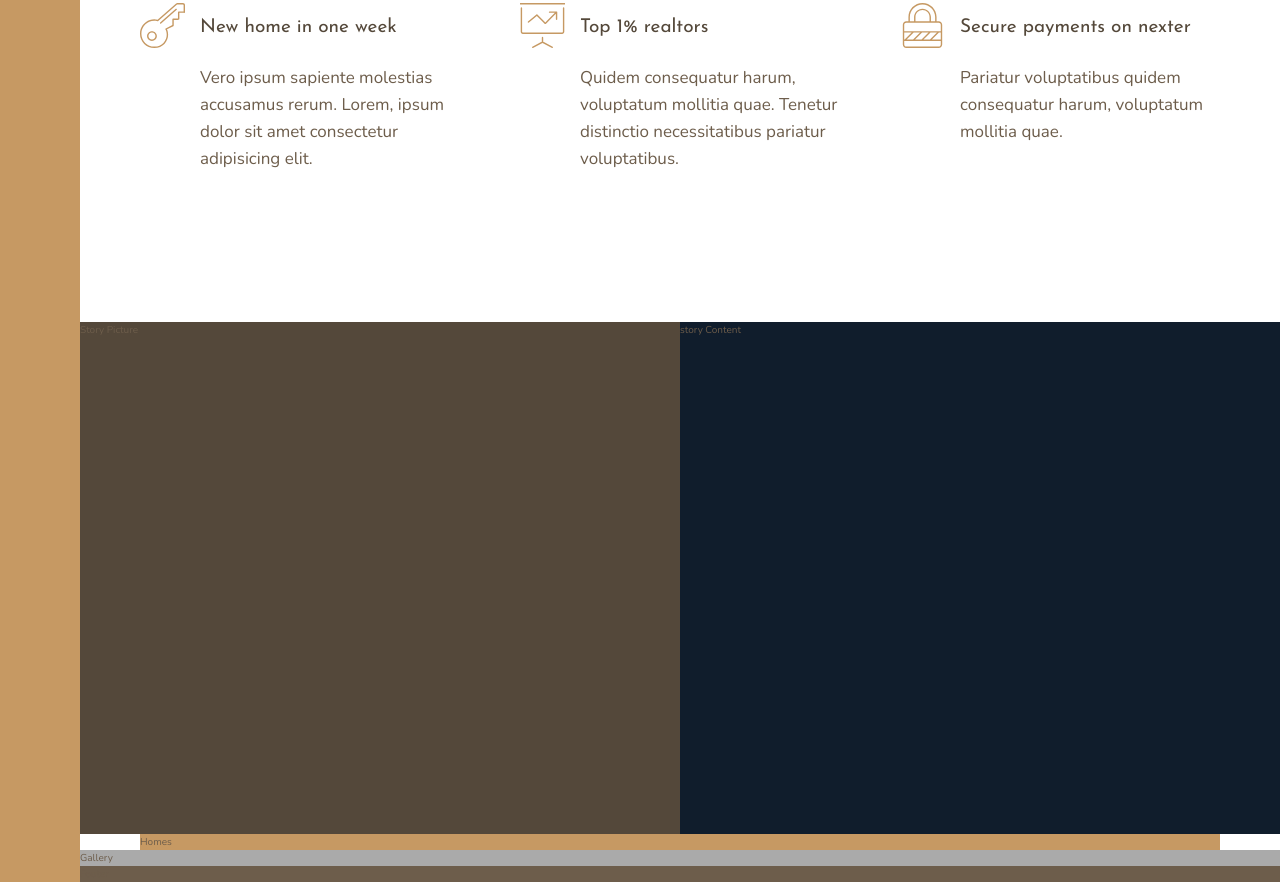
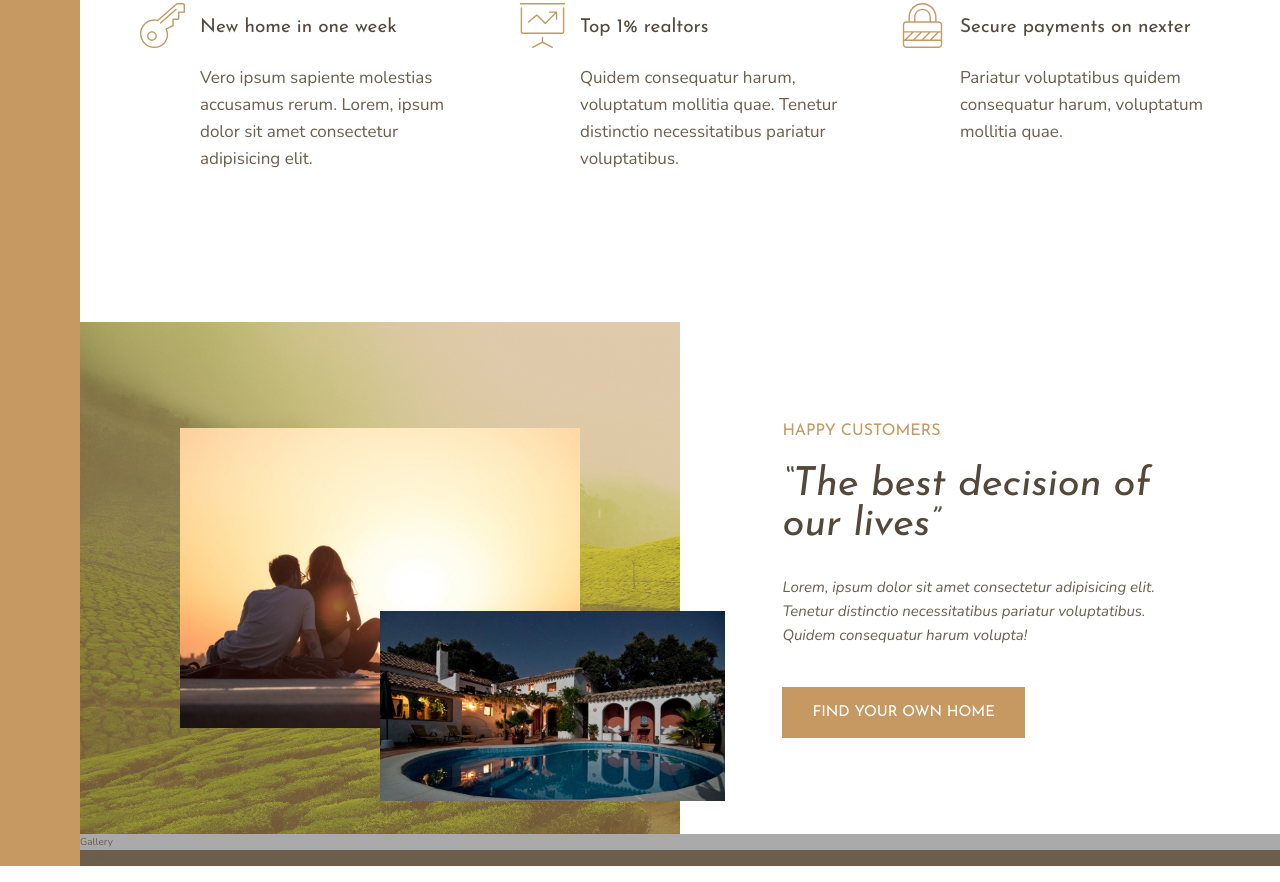
Before and after one commit to UThan/Nexter, a website: page index.html in a window 1280 px wide. Shown: the part 996-1878 px from the top of the page. Drawn offline with nearby package versions, Linux system fonts and the light colour scheme.

Commit message:
implementing story section

```diff
--- a/index.html
+++ b/index.html
@@ -59,9 +59,23 @@
                 <p class="feature__text">Pariatur voluptatibus quidem consequatur harum, voluptatum mollitia quae.</p>
             </div>
         </section>
-        <section class="story__picture">Story Picture</section>
-        <section class="story__content">story Content</section>
-        <section class="homes">Homes</section>
+        <section class="story__picture">
+            <img src="img/story-1.jpeg" alt="story picture 1" class="story__img-1">
+            <img src="img/story-2.jpeg" alt="story picture 2" class="story__img-2">
+        </section>
+        <section class="story__content">
+            <h3 class="heading-3 mb-2">Happy Customers</h3>
+            <h2 class="heading-2 heading-2--dark mb-3">
+                &ldquo;The best decision of our lives&rdquo;
+            </h2>
+            <p class="story__text">
+                Lorem, ipsum dolor sit amet consectetur adipisicing elit. Tenetur distinctio necessitatibus pariatur voluptatibus. Quidem consequatur harum volupta!
+            </p>
+            <button class="btn">find your own home</button>
+        </section>
+        <section class="homes">
+
+        </section>
         <section class="gallery">Gallery</section>
         <footer class="footer">Footer</footer>
     </body>
--- a/sass/_base.scss
+++ b/sass/_base.scss
@@ -9,6 +9,9 @@ $color-grey-light-2: #aaa;
 
 $color-grey-dark-1: #54483A;
 $color-grey-dark-2: #6D5D4B;
+
+$color-white: #fff;
+$color-black: #000;
 
 // FONT VARIABLES
 $font-primary: 'Nunito', sans-serif;
@@ -37,10 +40,6 @@ body{
     display: grid;
     grid-template-columns: [sidebar-st] 8rem [sidebar-end full-st] minmax(6rem,1fr) [center-st] repeat(8,[col-st] minmax(min-content, 14rem) [col-end]) [center-end] minmax(6rem,1fr) [full-end];
     grid-template-rows: 80vh min-content 40vw repeat(3, min-content);
-
-
-    & > *{
-    }
 }
 
 .sidebar{
@@ -56,18 +55,6 @@ body{
 .realtors{
     background-color: $color-primary-dark;
     grid-column: col-st 7 / full-end;
-}
-
-.story{
-    &__picture{
-        background-color: $color-grey-dark-1;
-        grid-column: full-st/col-end 4;
-    }
-
-    &__content{
-        background-color: $color-secondary;
-        grid-column: col-st 5/full-end;
-    }
 }
 
 .homes{
--- a/sass/_story.scss
+++ b/sass/_story.scss
@@ -0,0 +1,35 @@
+.story{
+    &__picture{
+        grid-column: full-st/col-end 4;
+        display: grid;
+        grid-template-columns: repeat(6 , 1fr);
+        grid-template-rows: repeat(6, 1fr);
+        align-items: center;
+        background-image: linear-gradient(rgba($color-primary,0.5),rgba($color-primary,0.5)),url(../img/back.jpg);
+        background-size: cover;
+    }
+
+    &__img-1{
+        width: 100%;
+        grid-area: 2 / 2 / 6 / 6;
+    }
+
+    &__img-2{
+        width: 115%;
+        grid-area: 4/4/7/7;
+    }
+
+    &__content{
+        grid-column: col-st 5/full-end;
+        padding: 6rem 8vw;
+        display: grid;
+        align-content: center;
+        justify-items: start;
+    }
+
+    &__text{
+        margin-bottom: 4rem;
+        font-size: 1.5rem;
+        font-style: italic;
+    }
+}
--- a/sass/_typography.scss
+++ b/sass/_typography.scss
@@ -9,10 +9,24 @@
 
 .heading-2{
     @extend %heading;
+    font-size: 4rem;
+    font-style: italic;
+    line-height: 1;
+
+    &--light{
+        color: $color-grey-light-1;
+    }
+
+    &--dark{
+        color: $color-grey-dark-1;
+    }
 }
 
 .heading-3{
     @extend %heading;
+    font-size: 1.6rem;
+    color: $color-primary;
+    text-transform: uppercase;
 }
 
 .heading-4{
@@ -27,3 +41,35 @@
         color: $color-grey-dark-1;
     }
 }
+
+.btn{
+    font-size: 1.5rem;
+    font-family: $font-display;
+    text-transform: uppercase;
+    padding: 1.8rem 3rem;
+    background-color: $color-primary;
+    border: none;
+    border-radius: 0;
+    color: $color-white;
+    transition: all .2s;
+
+    &:hover{
+        background-color: $color-primary-dark;
+    }
+}
+
+.mb-2{
+    margin-bottom: 2rem;
+}
+
+.mb-3{
+    margin-bottom: 3rem;
+}
+
+.mb-4{
+    margin-bottom: 4rem;
+}
+
+.mb-5{
+    margin-bottom: 5rem;
+}
```
Also changed, not shown: css/main.css, 1 other file.
